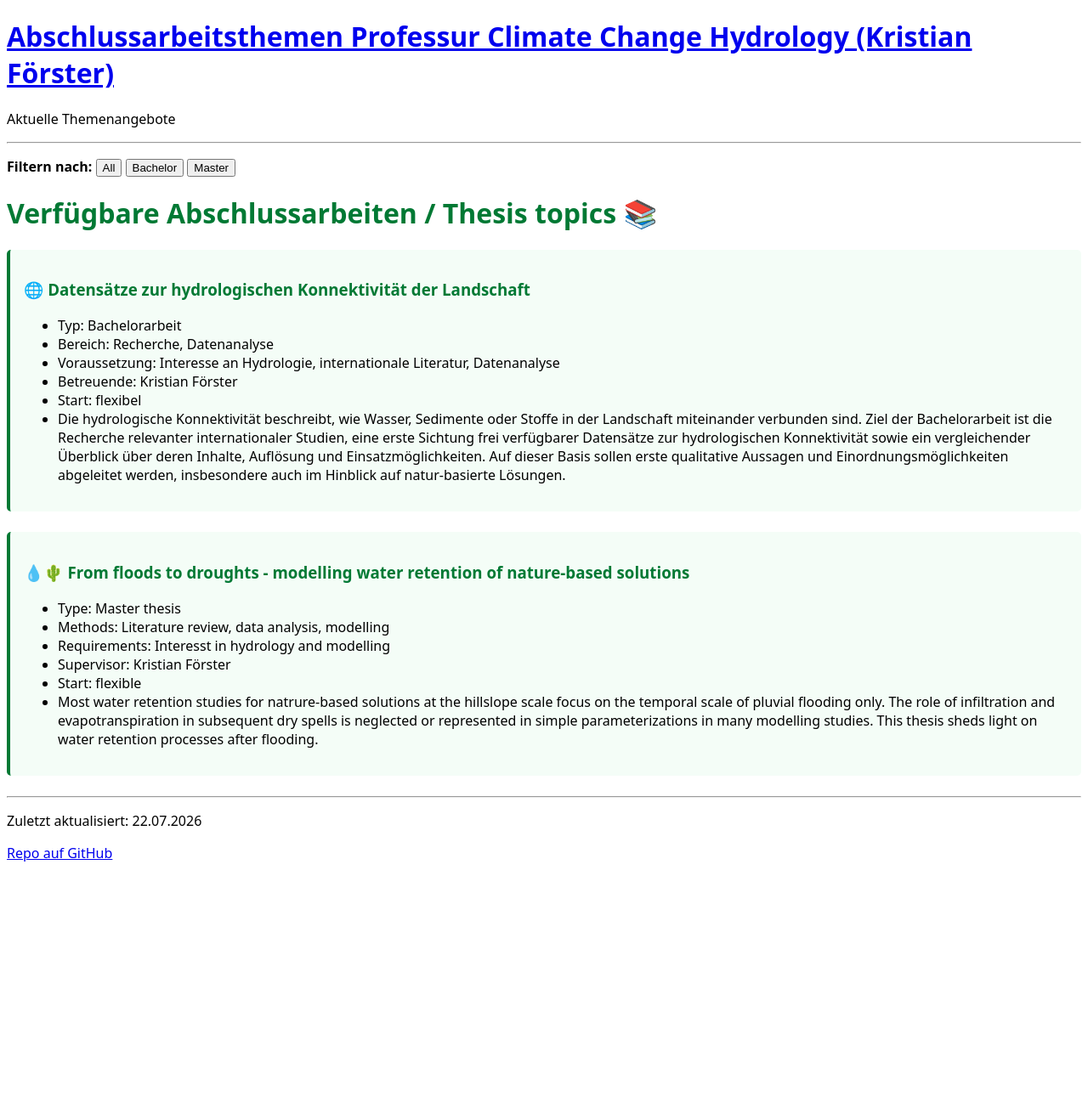
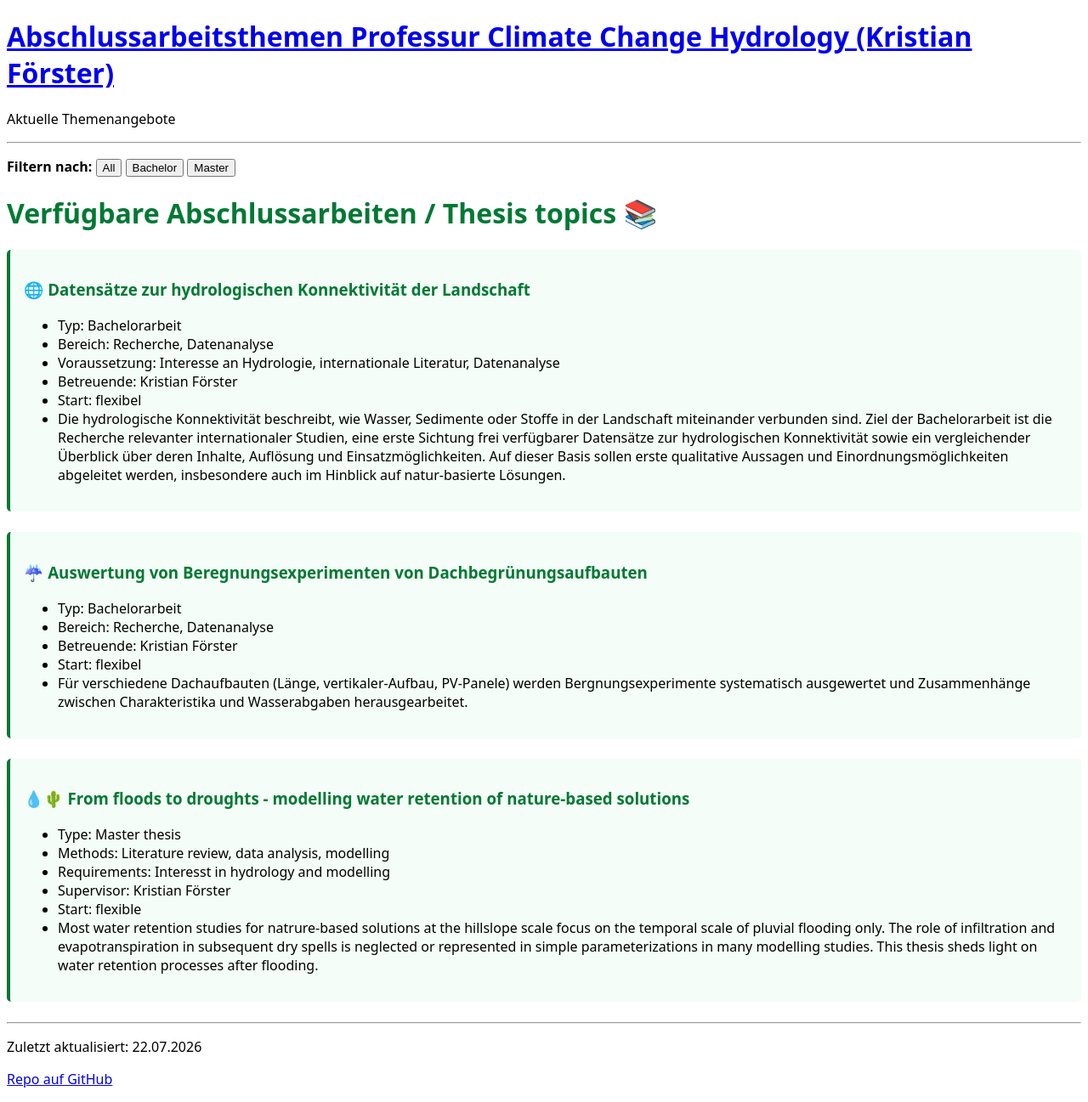
Before and after one commit to kristianfoerster/hswt-cch, a Jekyll site: the page built from index.md, in a window 1280 px wide. Shown: the whole page at 85% size. Built offline with Jekyll 4.4.1, drawn with Linux system fonts in a browser that asks for light colours; our own code applies the rules of GitHub Pages for plain Markdown files; before the commit the page ends 1031 px from its top, so only the background shows below that.

Commit message:
Update index.md

```diff
--- a/index.md
+++ b/index.md
@@ -34,6 +34,16 @@
 
 </div>
 
+<div class="thema bachelor" markdown="1">
+### ☔️ Auswertung von Beregnungsexperimenten von Dachbegrünungsaufbauten
+* Typ: Bachelorarbeit
+* Bereich: Recherche, Datenanalyse
+* Betreuende: Kristian Förster
+* Start: flexibel
+* Für verschiedene Dachaufbauten (Länge, vertikaler-Aufbau, PV-Panele) werden Bergnungsexperimente systematisch ausgewertet und Zusammenhänge zwischen Charakteristika und Wasserabgaben herausgearbeitet.
+</div>
+
+
 
 <div class="thema master" markdown="1">
 ### 💧🌵 From floods to droughts - modelling water retention of nature-based solutions
```
